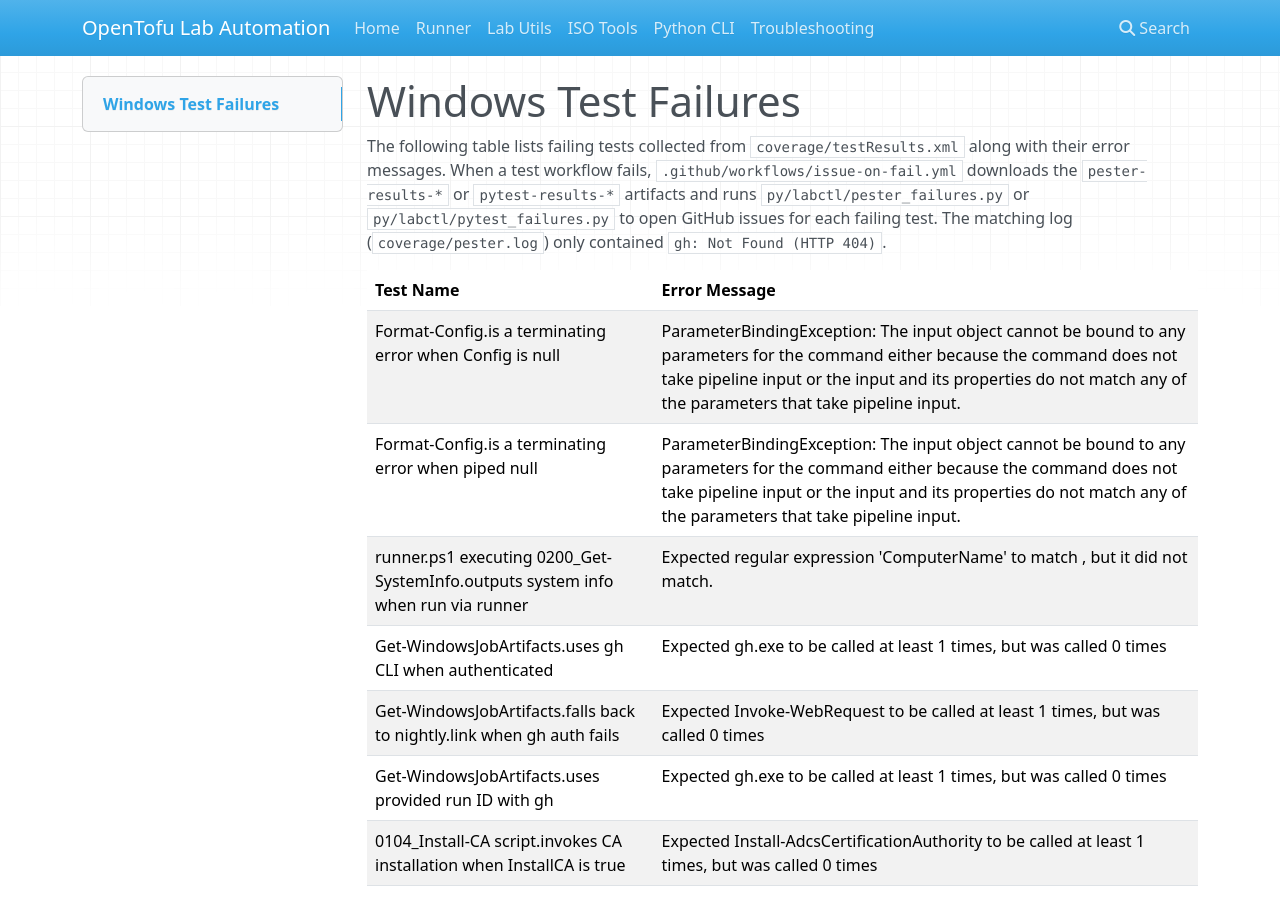
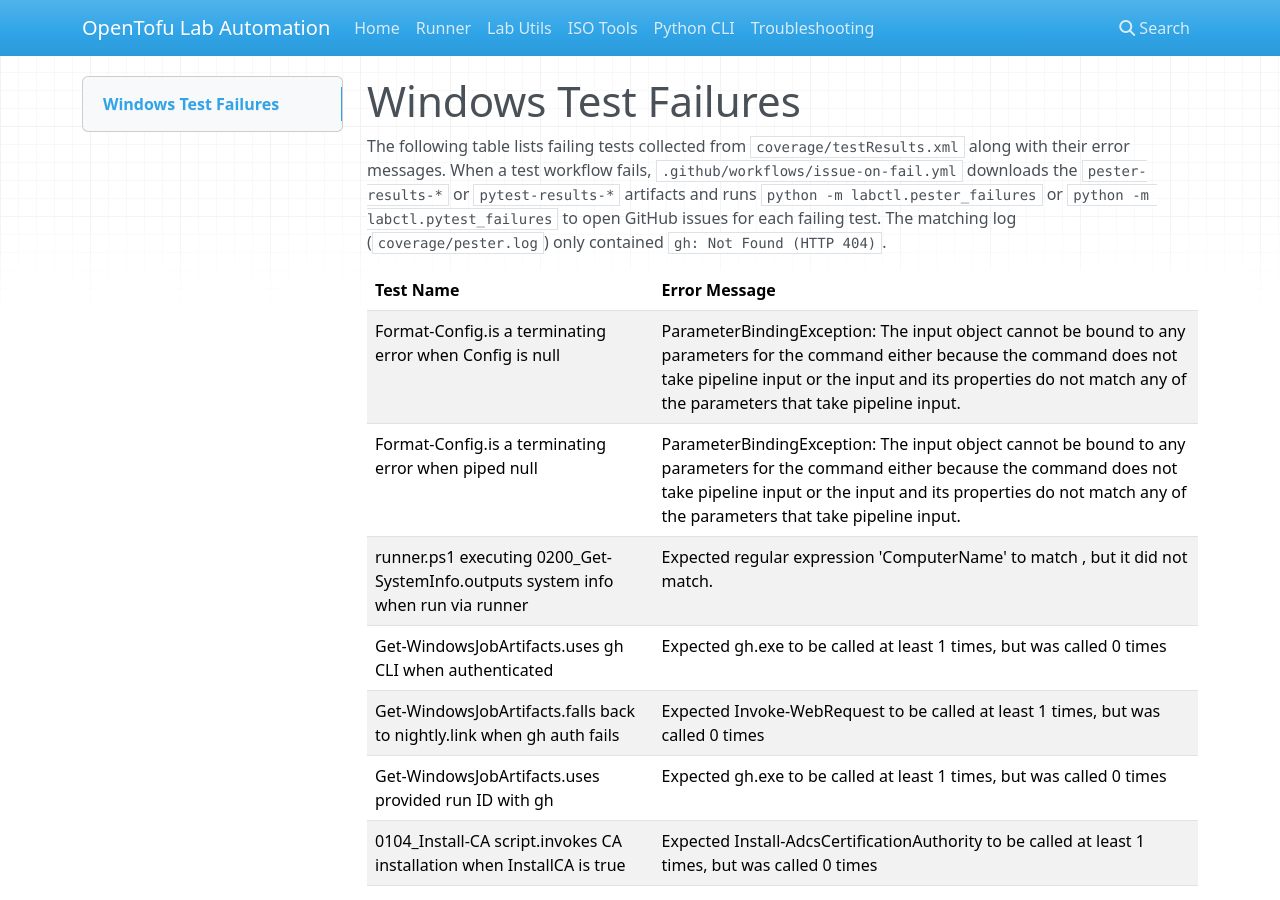
Before and after one commit to wizzense/opentofu-lab-automation, an MkDocs documentation site: the page built from docs/windows-test-failures.md, in a window 1280 px wide and 900 px high. Built offline with MkDocs 1.6.1, drawn with Linux system fonts in a browser that asks for light colours; nearby versions of some CDN libraries.

Commit message:
Fix issue-on-fail workflow module execution

```diff
--- a/docs/windows-test-failures.md
+++ b/docs/windows-test-failures.md
@@ -1,6 +1,6 @@
 # Windows Test Failures
 
-The following table lists failing tests collected from `coverage/testResults.xml` along with their error messages. When a test workflow fails, `.github/workflows/issue-on-fail.yml` downloads the `pester-results-*` or `pytest-results-*` artifacts and runs `py/labctl/pester_failures.py` or `py/labctl/pytest_failures.py` to open GitHub issues for each failing test. The matching log (`coverage/pester.log`) only contained `gh: Not Found (HTTP 404)`.
+The following table lists failing tests collected from `coverage/testResults.xml` along with their error messages. When a test workflow fails, `.github/workflows/issue-on-fail.yml` downloads the `pester-results-*` or `pytest-results-*` artifacts and runs `python -m labctl.pester_failures` or `python -m labctl.pytest_failures` to open GitHub issues for each failing test. The matching log (`coverage/pester.log`) only contained `gh: Not Found (HTTP 404)`.
 
 | Test Name | Error Message |
 |-----------|--------------|
```
Also changed, not shown: 1 other file.
